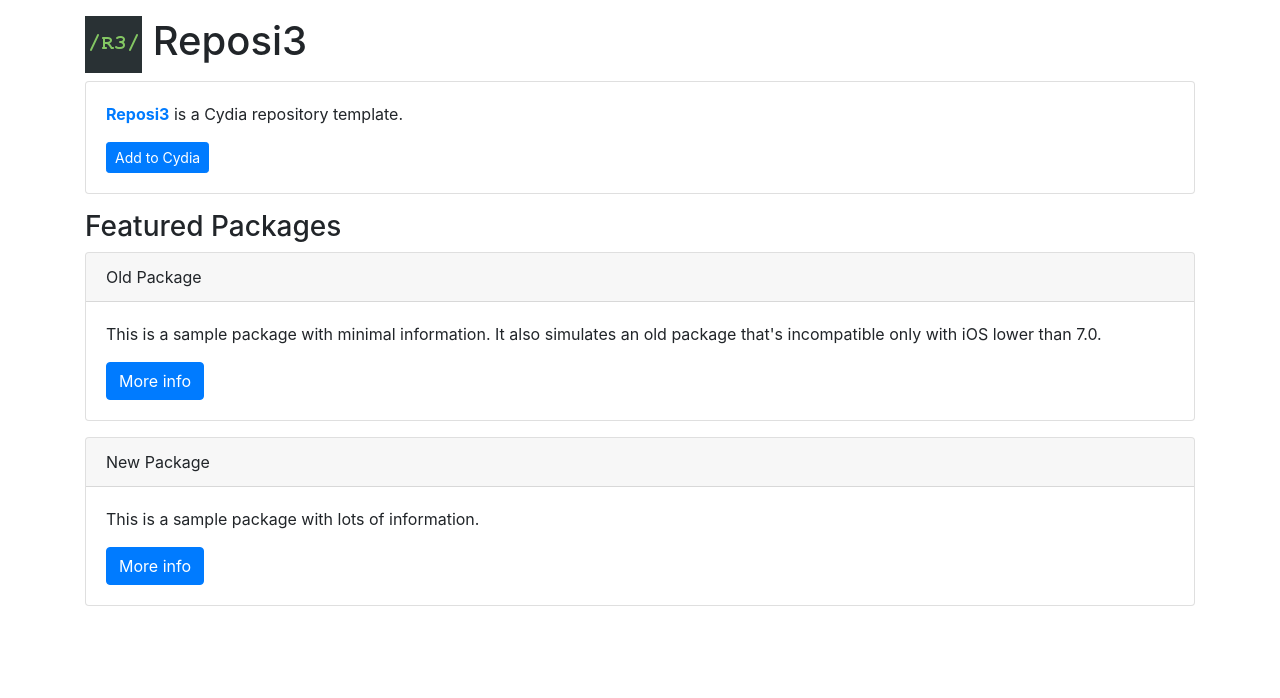
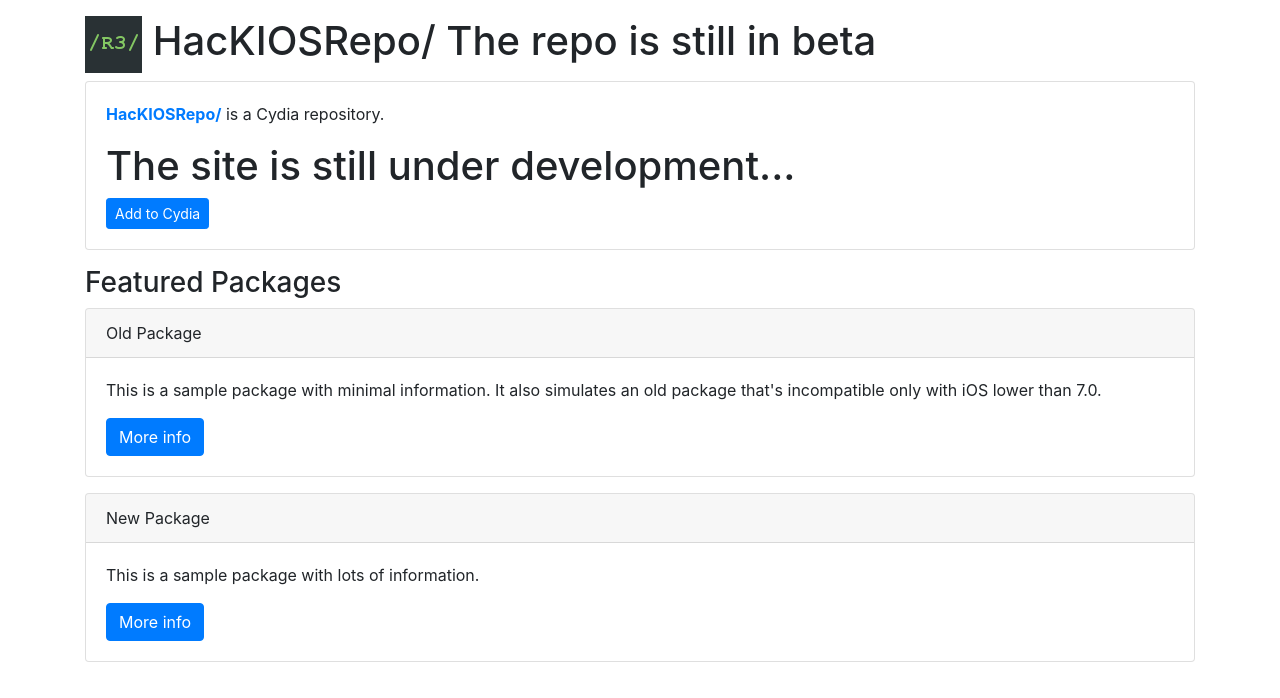
Before and after one commit to R3m1XBtw/hacKIOSRepo, a plain HTML site: page index.html in a window 1280 px wide. Drawn offline with nearby package versions, Linux system fonts and the light colour scheme.

Commit message:
Some stabilty update

```diff
--- a/index.html
+++ b/index.html
@@ -1,7 +1,7 @@
 <!DOCTYPE html>
 <html lang="en">
 <head>
-  <title>Reposi3</title>
+  <title>hacKIOSRepo/</title>
   <meta charset="utf-8">
   <meta name="viewport" content="width=device-width, initial-scale=1">
   <link rel="stylesheet" href="https://stackpath.bootstrapcdn.com/bootstrap/4.5.0/css/bootstrap.min.css" integrity="sha384-9aIt2nRpC12Uk9gS9baDl411NQApFmC26EwAOH8WgZl5MYYxFfc+NcPb1dKGj7Sk" crossorigin="anonymous">
@@ -11,14 +11,14 @@
 <body>
 
 <div class="container">
-	<h1><img src="CydiaIcon.png"> Reposi3</h1>
+	<h1><img src="CydiaIcon.png"> HacKIOSRepo/ The repo is still in beta</h1>
 </div>
 
 <div class="container">
 	<div class="card">
 		<div class="card-body">
-			<p><span class="text-primary"><b>Reposi3</span></b> is a Cydia repository template.</p>
-			<a class="btn btn-sm btn-primary" href="cydia://url/https://cydia.saurik.com/api/share#?source=https://supermamon.github.io/Reposi3/">Add to Cydia</a>
+			<p><span class="text-primary"><b>HacKIOSRepo/</span></b> is a Cydia repository.</p><h1>The site is still under development...</h1>
+			<a class="btn btn-sm btn-primary" href="cydia://url/https://cydia.saurik.com/api/share#?source=https://r3m1xbtw.github.io/hacKIOSRepo/">Add to Cydia</a>
 		</div>
 	</div>
 </div>
```
